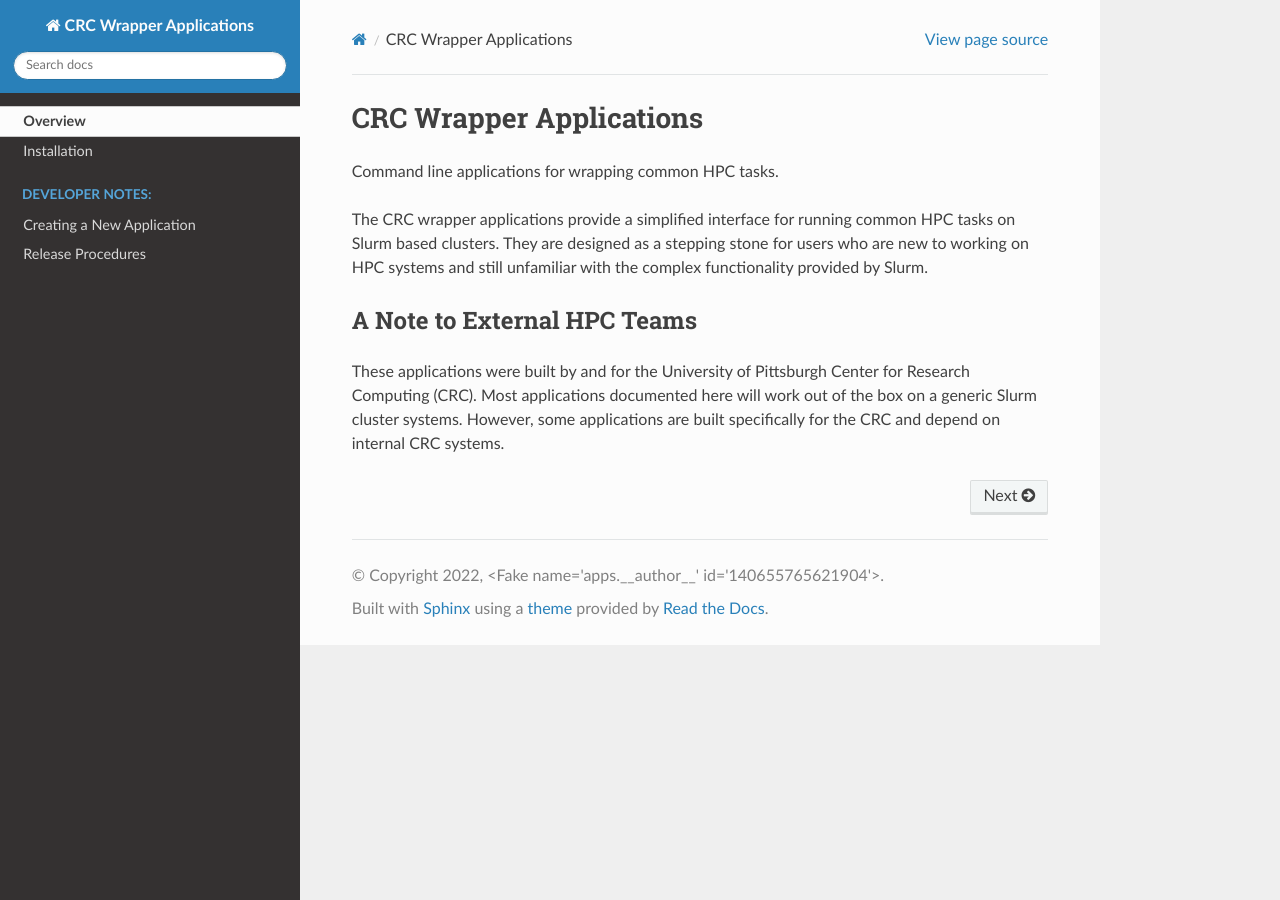
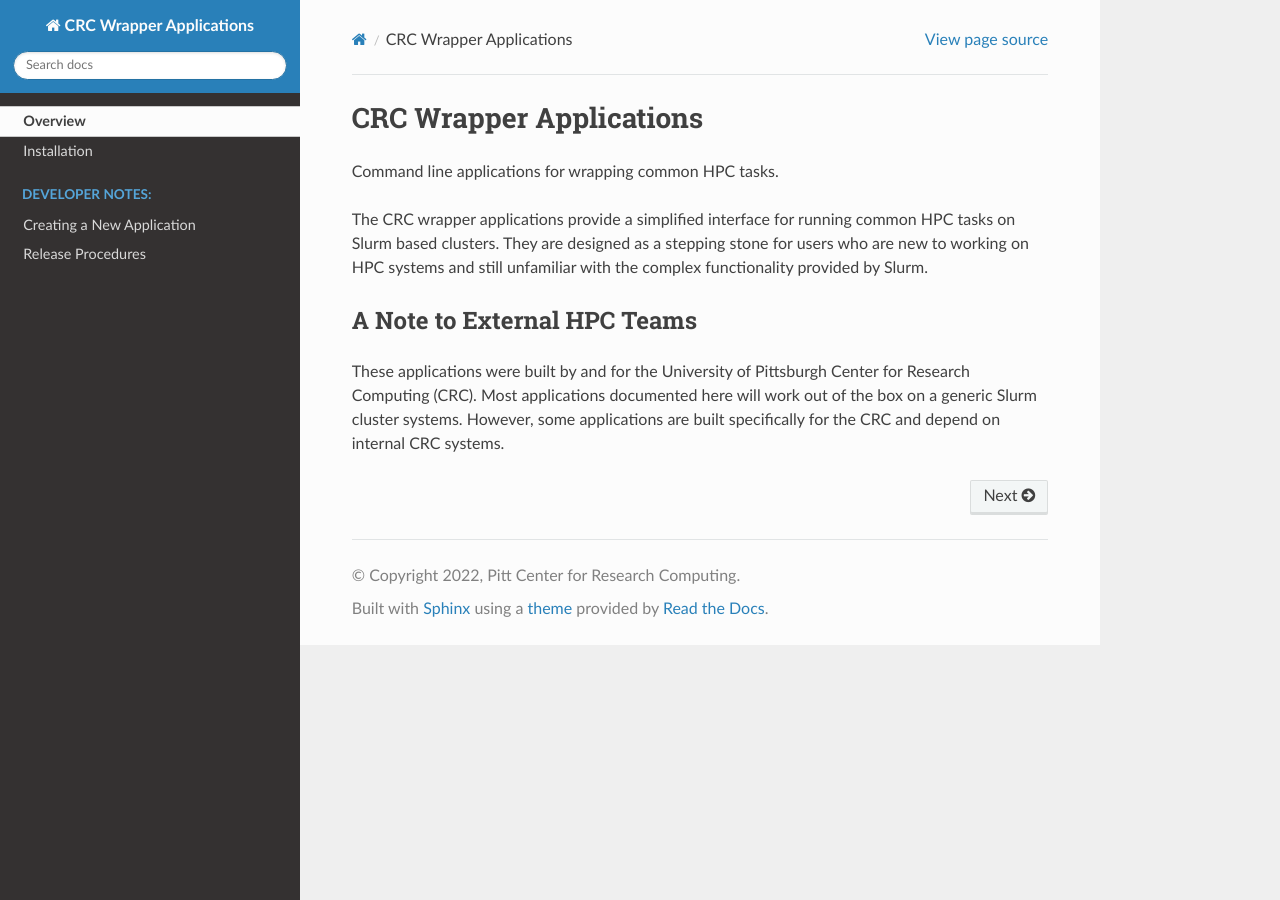
Before and after one commit to pitt-crc/wrappers, a Sphinx documentation site: the page built from docs/source/index.rst, in a window 1280 px wide. Built offline with Sphinx 7.4.7 and the Read the Docs theme 2.0.0, drawn with Linux system fonts in a browser that asks for light colours; pages that are not in the unit, such as notebooks, are missing from menus.

Commit message:
Update author info in docs

```diff
--- a/docs/source/conf.py
+++ b/docs/source/conf.py
@@ -19,8 +19,8 @@ sys.path.insert(0, str(project_root))
 from apps import __version__, __author__
 
 project = 'CRC Wrapper Applications'
-copyright = f'{date.today().year}, {__author__}'
-author = __author__
+author = 'Pitt Center for Research Computing'
+copyright = f'{date.today().year}, {author}'
 release = __version__
 
 # -- General configuration ---------------------------------------------------
```
